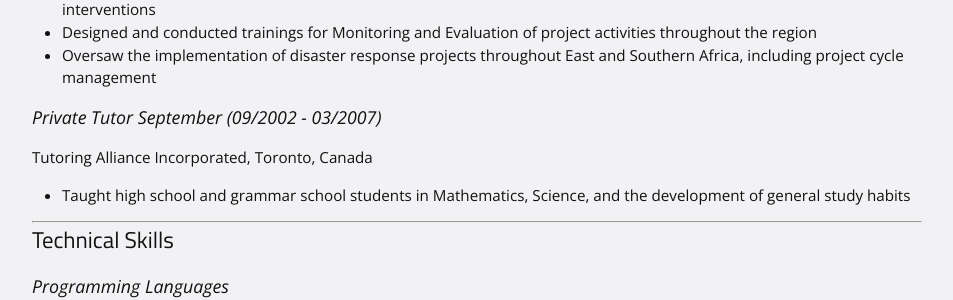
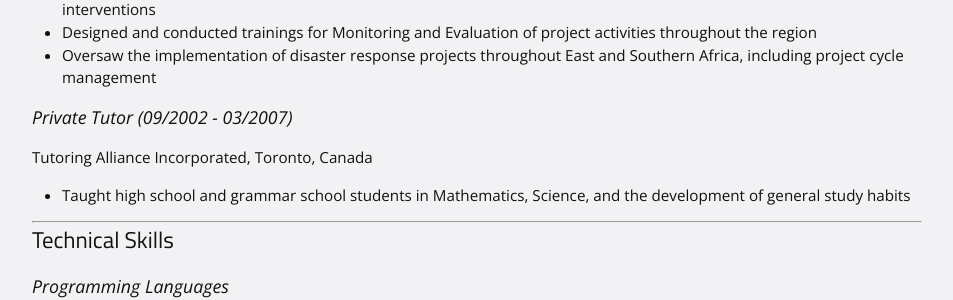
Before and after one commit to bendv/bendv.github.io, a Jekyll site: the page built from cv.md, in a window 1280 px wide and 900 px high, scrolled down 2308 px. Shown: the part 155-455 px from the top of the window, without its empty margins (163-1116 px from the left). Built offline with Jekyll 4.4.1, drawn with Linux system fonts in a browser that asks for light colours.

Commit message:
correct typo

```diff
--- a/cv.md
+++ b/cv.md
@@ -84,7 +84,7 @@ Christian Reformed World Relief Committee (CRWRC), Eastern and Southern Africa
 * Designed and conducted trainings for Monitoring and Evaluation of project activities throughout the region
 * Oversaw the implementation of disaster response projects throughout East and Southern Africa, including project cycle management
 
-### Private Tutor September (09/2002 - 03/2007)
+### Private Tutor (09/2002 - 03/2007)
 Tutoring Alliance Incorporated, Toronto, Canada
 * Taught high school and grammar school students in Mathematics, Science, and the development of general study habits
 
```
